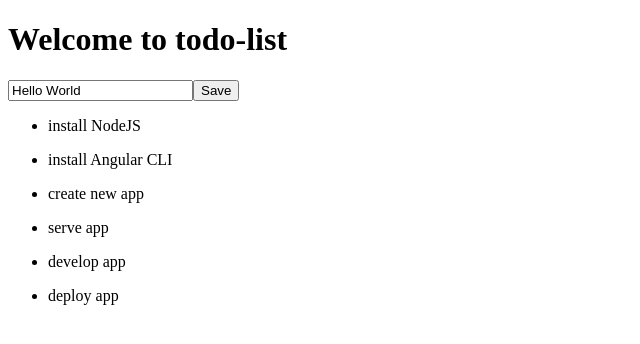
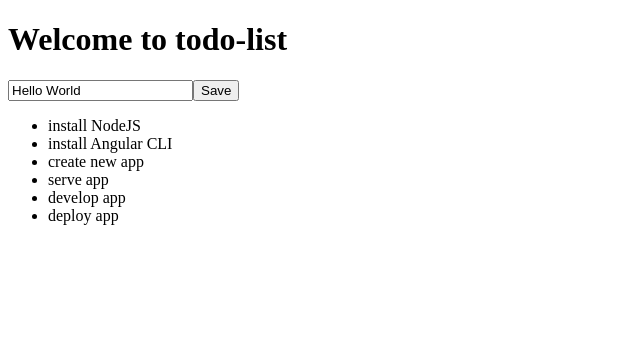
Before and after one commit to sonicTM/to-do-list, an Angular app in the folder todo-list/: page / in a window 1280 px wide. Shown: the top 344 px of the page, without its empty margins (0-640 px from the left). Built offline with nearby package versions, Linux system fonts and the light colour scheme.

Commit message:
pass to do item

```diff
--- a/todo-list/src/app/app.component.html
+++ b/todo-list/src/app/app.component.html
@@ -2,6 +2,9 @@
 
 <app-input-button-unit></app-input-button-unit>
 
-<ul *ngFor="let todoItem of todoList">
-  <li>{{ todoItem.title }}</li>
+<ul>
+  <li *ngFor="let todoItem of todoList">
+    <!-- pass todo item -->
+    <app-todo-item [item]="todoItem"></app-todo-item>
+  </li>
 </ul>
--- a/todo-list/src/app/app.component.ts
+++ b/todo-list/src/app/app.component.ts
@@ -9,6 +9,7 @@
   // property
   title = 'todo-list';
 
+  // array of todos
   todoList = [
     {title: 'install NodeJS'},
     {title: 'install Angular CLI'},
--- a/todo-list/src/app/app.module.ts
+++ b/todo-list/src/app/app.module.ts
@@ -3,13 +3,15 @@
 
 import { AppComponent } from './app.component';
 import { InputButtonUnitComponent } from './input-button-unit/input-button-unit.component';
+import { TodoItemComponent } from './todo-item/todo-item.component';
 
 // decorator
 @NgModule({
   // list of things relevent to module
   declarations: [
     AppComponent,
-    InputButtonUnitComponent
+    InputButtonUnitComponent,
+    TodoItemComponent
   ],
   // list of other ngModules required for this module
   imports: [
--- /dev/null
+++ b/todo-list/src/app/todo-item/todo-item.component.html
@@ -0,0 +1 @@
+{{ item.title }}
--- /dev/null
+++ b/todo-list/src/app/todo-item/todo-item.component.ts
@@ -0,0 +1,18 @@
+import { Component, Input, OnInit } from '@angular/core';
+
+@Component({
+  selector: 'app-todo-item',
+  templateUrl: './todo-item.component.html',
+  styleUrls: ['./todo-item.component.scss']
+})
+export class TodoItemComponent implements OnInit {
+
+  // pass values
+  @Input() item;
+
+  constructor() { }
+
+  ngOnInit(): void {
+  }
+
+}
```
Also changed, not shown: todo-list/src/app/todo-item/todo-item.component.scss (added), 1 other file (tests, documents, lock files or other folders).
